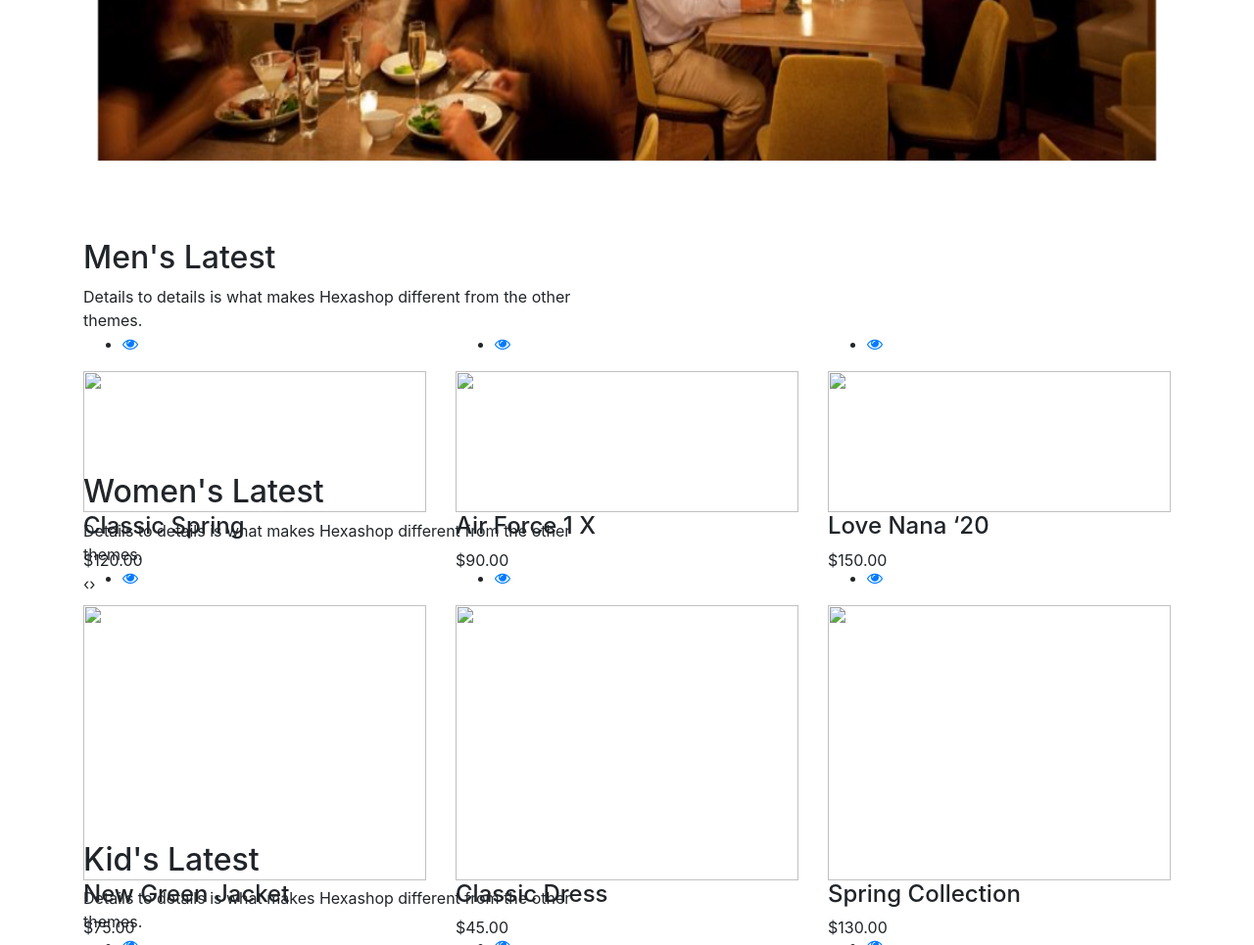
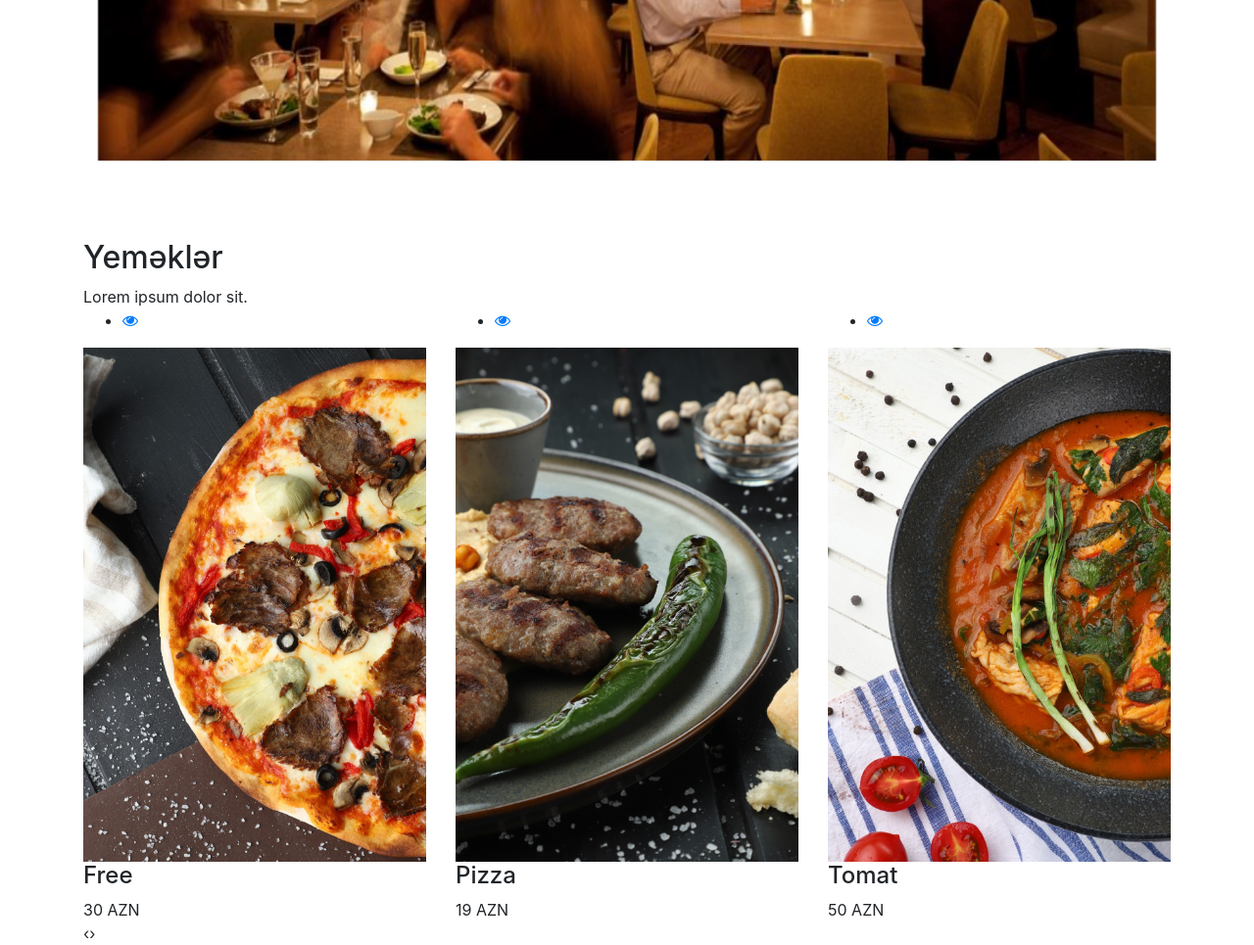
Before and after one commit to ZulfuqarBaratzade/manifesto, a Django app: template manifesto/manifesto/templates/index.html in a window 1280 px wide. Shown: the part 907-1872 px from the top of the page at 98% size. Run offline with Django 4.2, Linux system fonts and the light colour scheme; the template is opened without the code that fills it, so the values that code supplies are empty; data comes from the database, SQL or seed files in the repository; both versions use the stored data as it was after the commit; some libraries are stand-ins or nearby versions.

Commit message:
create food models

```diff
--- a/manifesto/manifesto/core/models.py
+++ b/manifesto/manifesto/core/models.py
@@ -60,3 +60,33 @@ class Logo(AbstractModel):
         verbose_name = "Logo"
         verbose_name_plural = "Logo"
         ordering = ('name',)
+class Food(AbstractModel):
+    order = models.IntegerField(
+        default=0,
+        verbose_name='Order',
+    )
+    name = models.CharField(
+        default='',
+        max_length=254,
+        blank=True,
+        verbose_name='name',
+
+    )
+    price = models.IntegerField(
+        default=0,
+        blank=True,
+        verbose_name='price'
+    )
+    file = models.ImageField(
+        default='',
+        help_text='',
+        verbose_name='Image',
+        blank=True,
+        upload_to='images/food',
+    )
+    def __str__(self):
+        return f"Food : {self.name}"
+    class Meta:
+        verbose_name = "Food"
+        verbose_name_plural = "Food"
+        ordering = ('name',)
--- a/manifesto/manifesto/core/views.py
+++ b/manifesto/manifesto/core/views.py
@@ -5,9 +5,11 @@ from core.models import *
 def layout(request):
     logo = Logo.objects.get(name='logo_image').file
     mainlogo = MainBanner.objects.all()
+    food = Food.objects.all()
     context = {
         'logo':logo,
         'mainlogo':mainlogo,
+        'food':food,
     }
     return context
 def index(request):
--- /dev/null
+++ b/manifesto/manifesto/templates/includes/food.html
@@ -0,0 +1,38 @@
+{% load static %}
+<!-- ***** Men Area Starts ***** -->
+<section class="section" id="men">
+    <div class="container">
+        <div class="row">
+            <div class="col-lg-6">
+                <div class="section-heading">
+                    <h2>Yeməklər</h2>
+                    <span>Lorem ipsum dolor sit.</span>
+                </div>
+            </div>
+        </div>
+    </div>
+    <div class="container">
+        <div class="row">
+            <div class="col-lg-12">
+                <div class="men-item-carousel">
+                    <div class="owl-men-item owl-carousel">
+                        {% for foods in food %}
+                        <div class="item">
+                            <div class="thumb">
+                                <div class="hover-content">
+                                    <ul>
+                                        <li><a href="single-product.html"><i class="fa fa-eye"></i></a></li>
+                                    </ul>
+                                </div>
+                                <img src="{{ foods.file.url }}" alt="">
+                            </div>
+                            <div class="down-content"><h4>{{ foods.name }}</h4><span>{{ foods.price }} AZN </span></div>
+                        </div>
+                        {% endfor %}
+                    </div>
+                </div>
+            </div>
+        </div>
+    </div>
+</section>
+<!-- ***** Men Area Ends ***** -->
--- a/manifesto/manifesto/templates/index.html
+++ b/manifesto/manifesto/templates/index.html
@@ -6,63 +6,7 @@
 
 
         {% include 'includes/mainbanner.html' %}
-    <!-- ***** Men Area Starts ***** -->
-    <section class="section" id="men">
-        <div class="container">
-            <div class="row">
-                <div class="col-lg-6">
-                    <div class="section-heading">
-                        <h2>Men's Latest</h2>
-                        <span>Details to details is what makes Hexashop different from the other themes.</span>
-                    </div>
-                </div>
-            </div>
-        </div>
-        <div class="container">
-            <div class="row">
-                <div class="col-lg-12">
-                    <div class="men-item-carousel">
-                        <div class="owl-men-item owl-carousel">
-                            <div class="item">
-                                <div class="thumb">
-                                    <div class="hover-content">
-                                        <ul>
-                                            <li><a href="single-product.html"><i class="fa fa-eye"></i></a></li>
-                                        </ul>
-                                    </div>
-                                    <img src="assets/images/men-01.jpg" alt="">
-                                </div>
-                                <div class="down-content"><h4>Classic Spring</h4><span>$120.00</span></div>
-                            </div>
-                            <div class="item">
-                                <div class="thumb">
-                                    <div class="hover-content"><ul><li><a href="single-product.html"><i class="fa fa-eye"></i></a></li></ul></div>
-                                    <img src="assets/images/men-02.jpg" alt="">
-                                </div>
-                                <div class="down-content"><h4>Air Force 1 X</h4><span>$90.00</span>
-                                </div>
-                            </div>
-                            <div class="item">
-                                <div class="thumb">
-                                    <div class="hover-content"><ul><li><a href="single-product.html"><i class="fa fa-eye"></i></a></li></ul></div>
-                                    <img src="assets/images/men-03.jpg" alt="">
-                                </div>
-                                <div class="down-content"><h4>Love Nana ‘20</h4><span>$150.00</span></div>
-                            </div>
-                            <div class="item">
-                                <div class="thumb">
-                                    <div class="hover-content"><ul><li><a href="single-product.html"><i class="fa fa-eye"></i></a></li></ul></div>
-                                    <img src="assets/images/men-01.jpg" alt="">
-                                </div>
-                                <div class="down-content"><h4>Classic Spring</h4><span>$120.00</span></div>
-                            </div>
-                        </div>
-                    </div>
-                </div>
-            </div>
-        </div>
-    </section>
-    <!-- ***** Men Area Ends ***** -->
+        {% include 'includes/food.html' %}
 
     <!-- ***** Women Area Starts ***** -->
     <section class="section" id="women">
```
Also changed, not shown: manifesto/manifesto/core/admin.py (+11 -0 lines), manifesto/manifesto/core/migrations/0003_food.py (added), manifesto/manifesto/core/migrations/0004_alter_food_options.py (added), manifesto/manifesto/core/migrations/0005_food_order.py (added), manifesto/manifesto/db.sqlite3, manifesto/manifesto/media/images/food/1.jpeg (added), manifesto/manifesto/media/images/food/2.jpeg (added), manifesto/manifesto/media/images/food/4.jpeg (added), manifesto/manifesto/media/images/food/5.jpeg (added).
